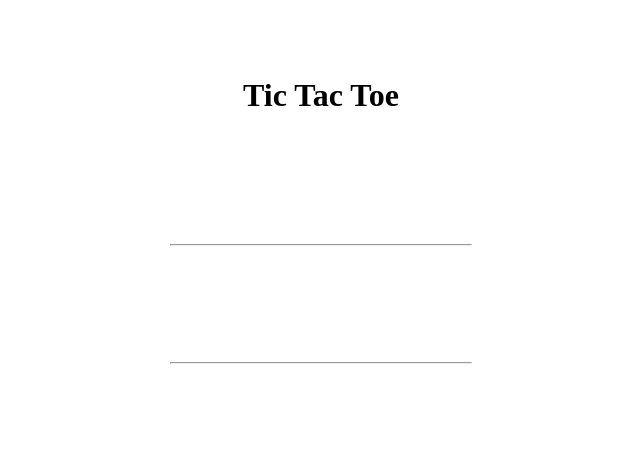
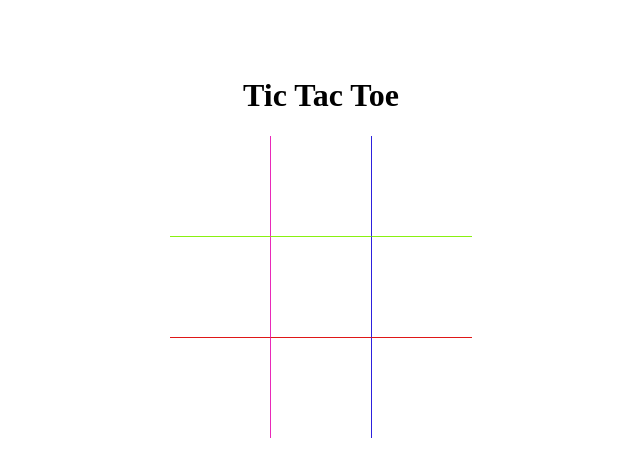
Before and after one commit to zacharyhall495/tictactoe, a plain HTML site: page index.html in a window 1280 px wide. Shown: the whole page, without its empty margins (319-959 px from the left). Drawn offline with Linux system fonts and the light colour scheme.

Commit message:
corrected borders and classes

```diff
--- a/index.html
+++ b/index.html
@@ -11,22 +11,20 @@
 
 <div id="gameboard">
     <h1>Tic Tac Toe</h1>
-    <div id="row">
-        <div class="top" id="left" ></div>
-        <div class="top" id="middle"></div>
-        <div class="top" id="right"></div>
+    <div class="row">
+        <div class="top left"></div>
+        <div class="top middle"></div>
+        <div class="top right"></div>
     </div>
-<hr>
-    <div id="row">
-        <div class="center" id="left" ></div>
-        <div class="center" id="middle"></div>
-        <div class="center" id="right"></div>
+    <div class="row">
+        <div class="center left"></div>
+        <div class="middle"></div>
+        <div class="center right"></div>
     </div>
-<hr>
-    <div id="row">
-        <div class="bottom" id="left"></div>
-        <div class="bottom" id="middle"></div>
-        <div class="bottom" id="right"></div>
+    <div class="row">
+        <div class="bottom left"></div>
+        <div class="bottom middle"></div>
+        <div class="bottom right"></div>
     </div>
 </div>
 
--- a/styles.css
+++ b/styles.css
@@ -4,90 +4,28 @@
     padding-top: 3em;
 }
 
-#row {
+.row > div {
+    float: left;
     height: 100px;
-    margin-left: 800px;
-    margin-right: auto;
-    width: 302px;
+    width: 100px;
+
 }
 
-.top#left {
-    height: 100px;
-    width: 100px;
-    border-bottom: 15px, solid, red;
-    border-right: 15px solid, black;
-    background-color: white;
-    float: left;
+.row {
+    clear: both;
+    width: 302PX;
+    margin: auto;
 }
 
-.top#middle {
-    height: 100px;
-    width: 100px;
-    border-bottom: 15px, solid, red;
-    border-left: 15px, solid, black;
-    background-color: white;
-    float: left;
+.top {
+    border-bottom: 1px solid rgb(137, 241, 17);
 }
 
-.top#right {
-    height: 100px;
-    width: 100px;
-    border-bottom: 15px, solid, red;
-    background-color: white;
-    float: left;
+.middle{
+    border-left: 1px solid rgb(233, 41, 185);
+    border-right: 1px solid rgb(45, 33, 221);
 }
 
-hr {
-    width: 300px;
-    padding-top: 0;
-    padding-bottom: 0;
+.bottom {
+    border-top: 1px solid rgb(223, 23, 23);
 }
-
-.center#left {
-    height: 100px;
-    width: 100px;
-    border-top: 15px, solid, rgb(247, 247, 250);
-    background-color: white;
-    float: left;
-}
-
-.center#middle {
-    height: 100px;
-    width: 100px;
-    border-bottom: 15px, solid, red;
-    background-color: white;
-    float: left;
-}
-
-.center#right {
-    align-items: center;
-    height: 100px;
-    width: 100px;
-    border-bottom: 15px, black, solid;
-    background-color: white;
-    float: left;
-}
-
-.bottom#left {
-    height: 100px;
-    width: 100px;
-    border-bottom: 15px, solid, rgb(211, 27, 27);
-    background-color: white;
-    float: left;
-}
-
-.bottom#middle {
-    height: 100px;
-    width: 100px;
-    border-bottom: 15px, solid, red;
-    background-color: white;
-    float: left;
-}
-
-.bottom#right {
-    height: 100px;
-    width: 100px;
-    border-bottom: 15px, solid, red;
-    background-color: white;
-    float: left;
-}
```
